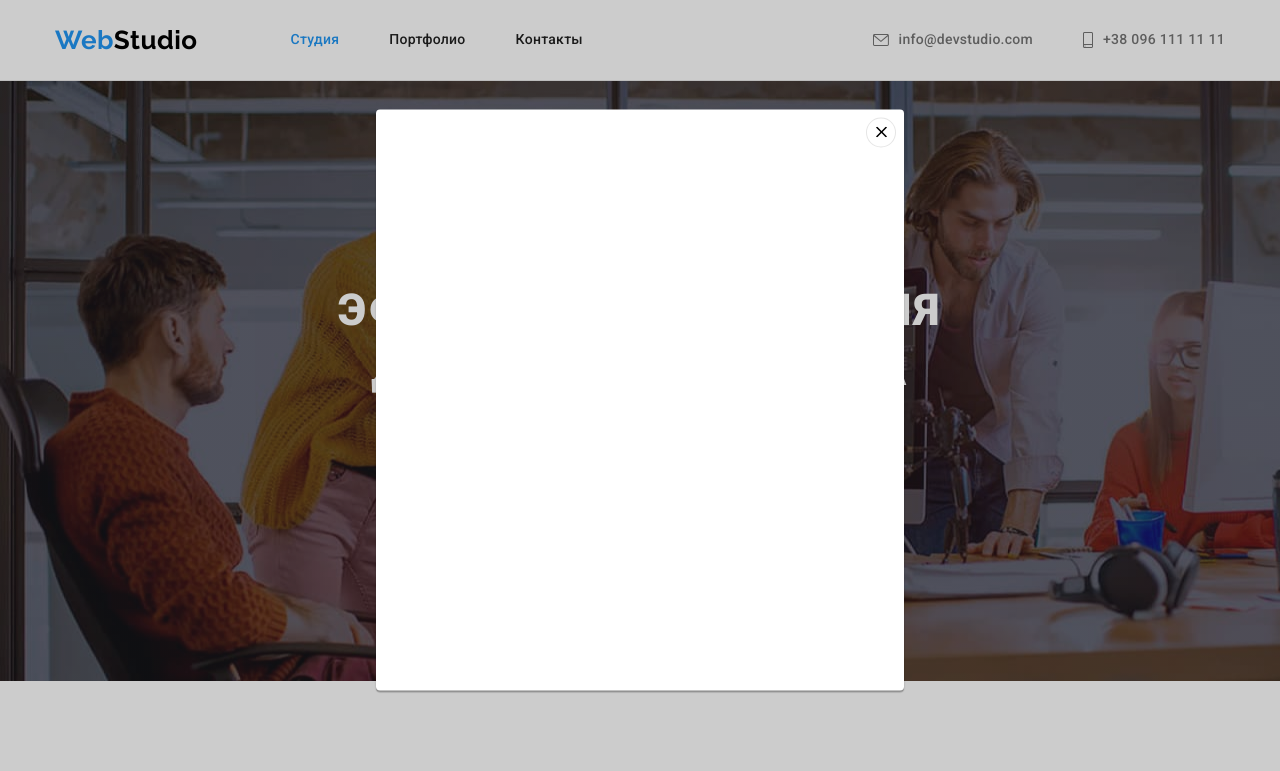
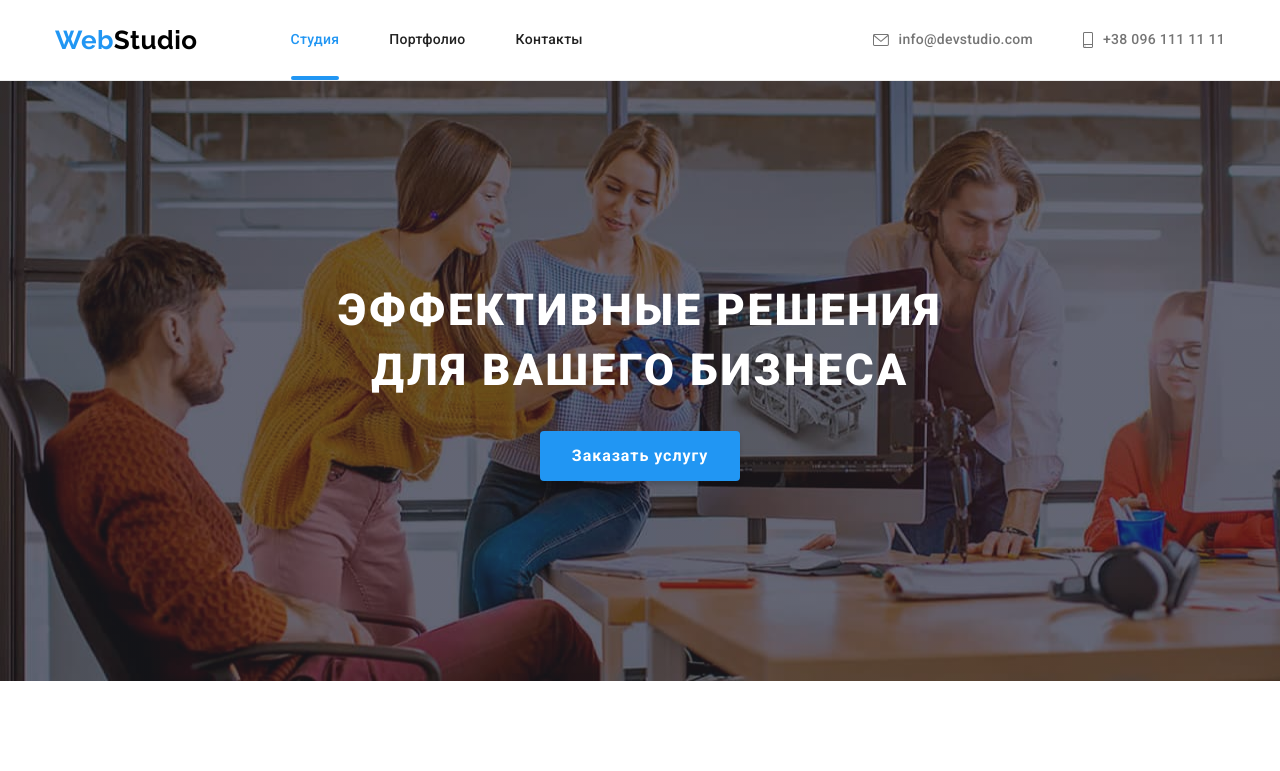
Before and after one commit to Bogdan0109/goit-markup-hw-05, a plain HTML site: page index.html in a window 1280 px wide. Shown: the top 771 px of the page. Drawn offline with nearby package versions, Linux system fonts and the light colour scheme.

Commit message:
Mod-5-current

```diff
--- a/css/styles.css
+++ b/css/styles.css
@@ -94,10 +94,22 @@ img {
   clip-path: inset(50%);
 }
 
-.header-list .link.current {
-  position: relative;
+.header-link.link.current {
+  color: var(--header-list-address-hover-color);
+}
+.header-link.link.current::after {
+  content: '';
 
-  color: var(--header-list-address-hover-color);
+  position: absolute;
+  bottom: 0;
+
+  display: block;
+  width: 100%;
+  height: 4px;
+  opacity: 1;
+
+  border-radius: 2px;
+  background-color: #2196f3;
 }
 
 /* ------------------------------------HEADER----------------------------------- */
--- a/index.html
+++ b/index.html
@@ -429,7 +429,7 @@
       </div>
     </footer>
 
-    <div class="backdrop" data-modal>
+    <div class="backdrop is-hidden" data-modal>
       <div class="modal">
         <button type="button" class="modal-close-btn" data-modal-close>
           <svg class="modal-close-icon" width="11" height="11">
```
